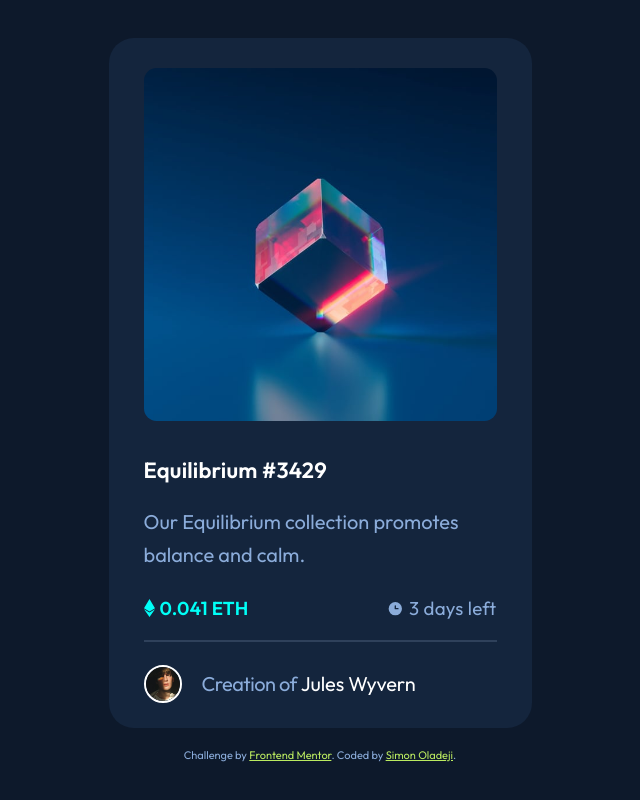
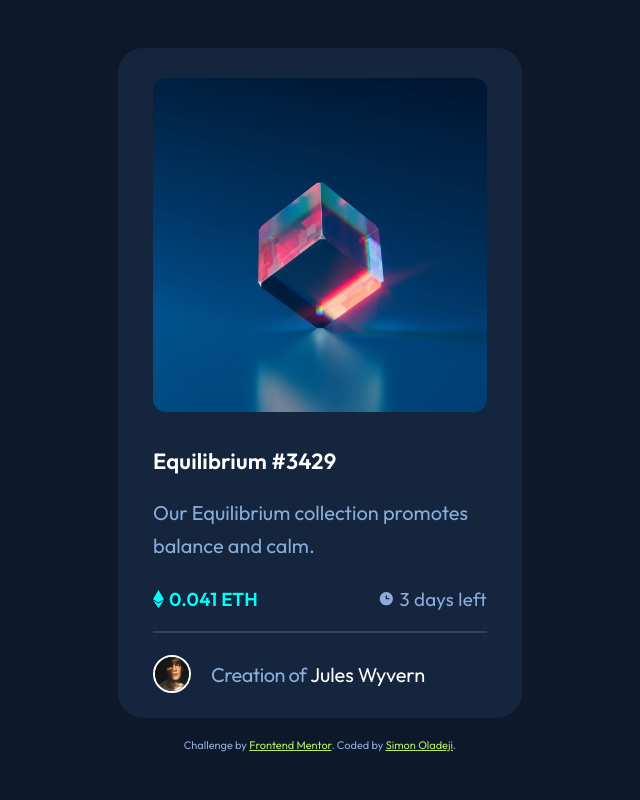
Before and after one commit to simmax456/NFTPreviewCard, a plain HTML site: page index.html in a window 1280 px wide. Shown: the whole page, without its empty margins (320-960 px from the left). Drawn offline with Linux system fonts and the light colour scheme.

Commit message:
Update style.css

```diff
--- a/style.css
+++ b/style.css
@@ -37,7 +37,7 @@ body {
     background-color: var(--Very-dark-blue);
     padding: 1.5em 1.75em 1.25em 1.75em;
     border-radius: 1.25em;
-    width: 353px;
+    width: 334px;
 }
 
 .container > img {
```
